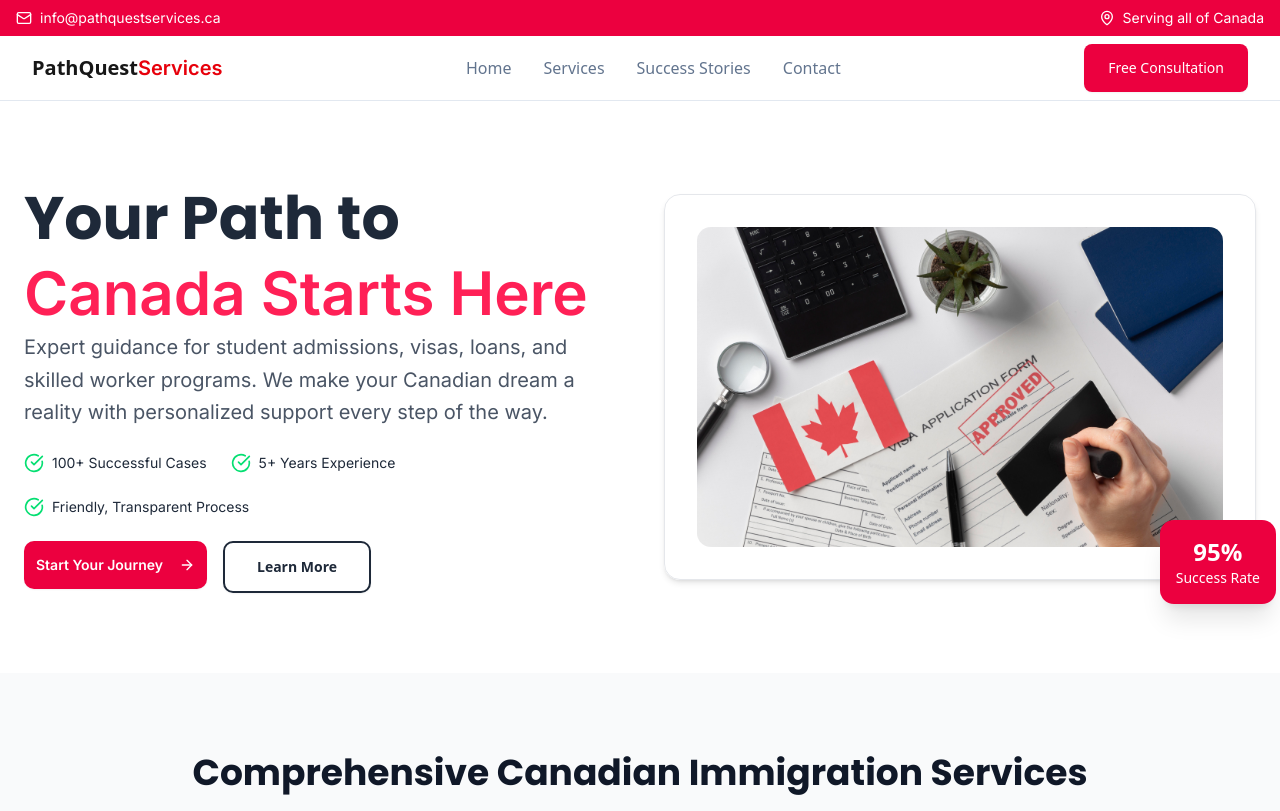
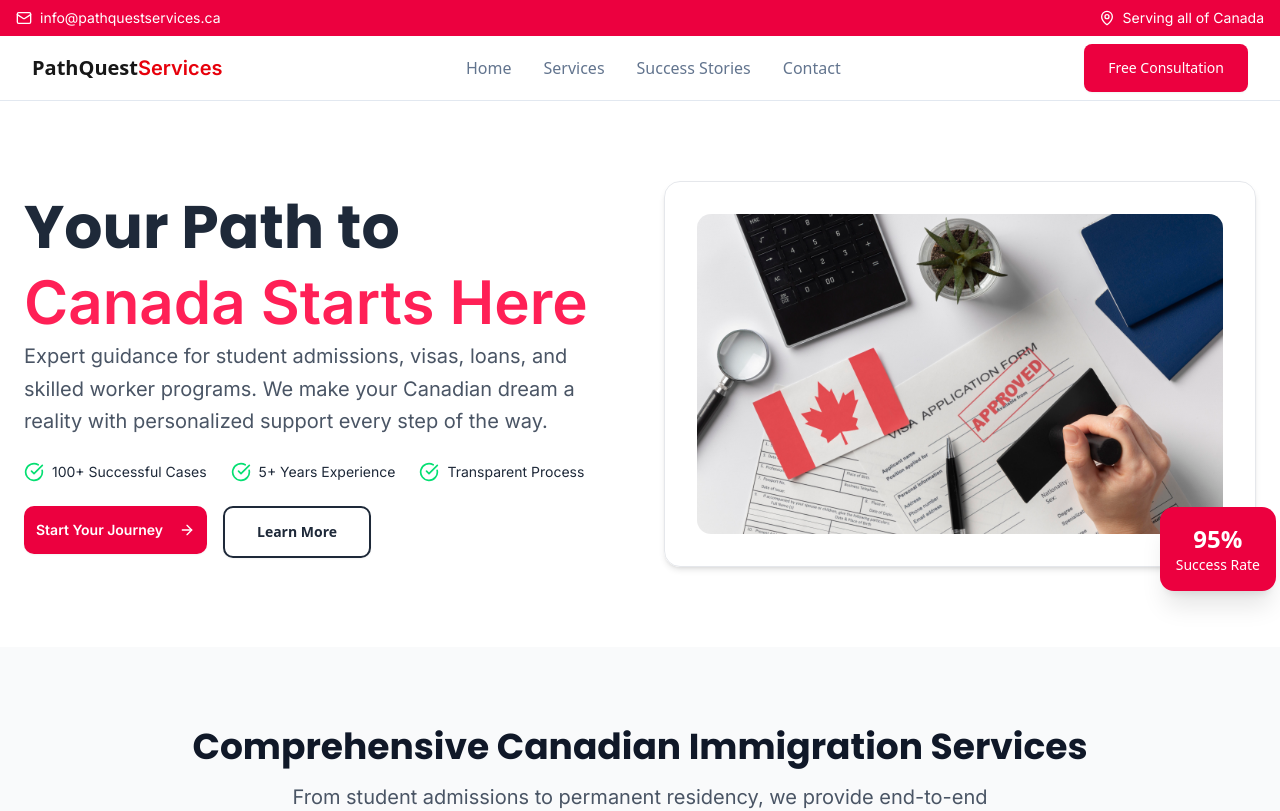
Before and after one commit to PreyeO/Path-Qwest, a Next.js app: page / in a window 1280 px wide. Shown: the top 811 px of the page. Built offline with nearby package versions, Linux system fonts and the light colour scheme.

Commit message:
content update

```diff
--- a/data.ts
+++ b/data.ts
@@ -16,7 +16,7 @@ export const navLinks = [
 export const trustIndicators = [
   "100+ Successful Cases",
   "5+ Years Experience",
-  "Friendly, Transparent Process",
+  "Transparent Process",
 ];
 
 export const services = [
```
